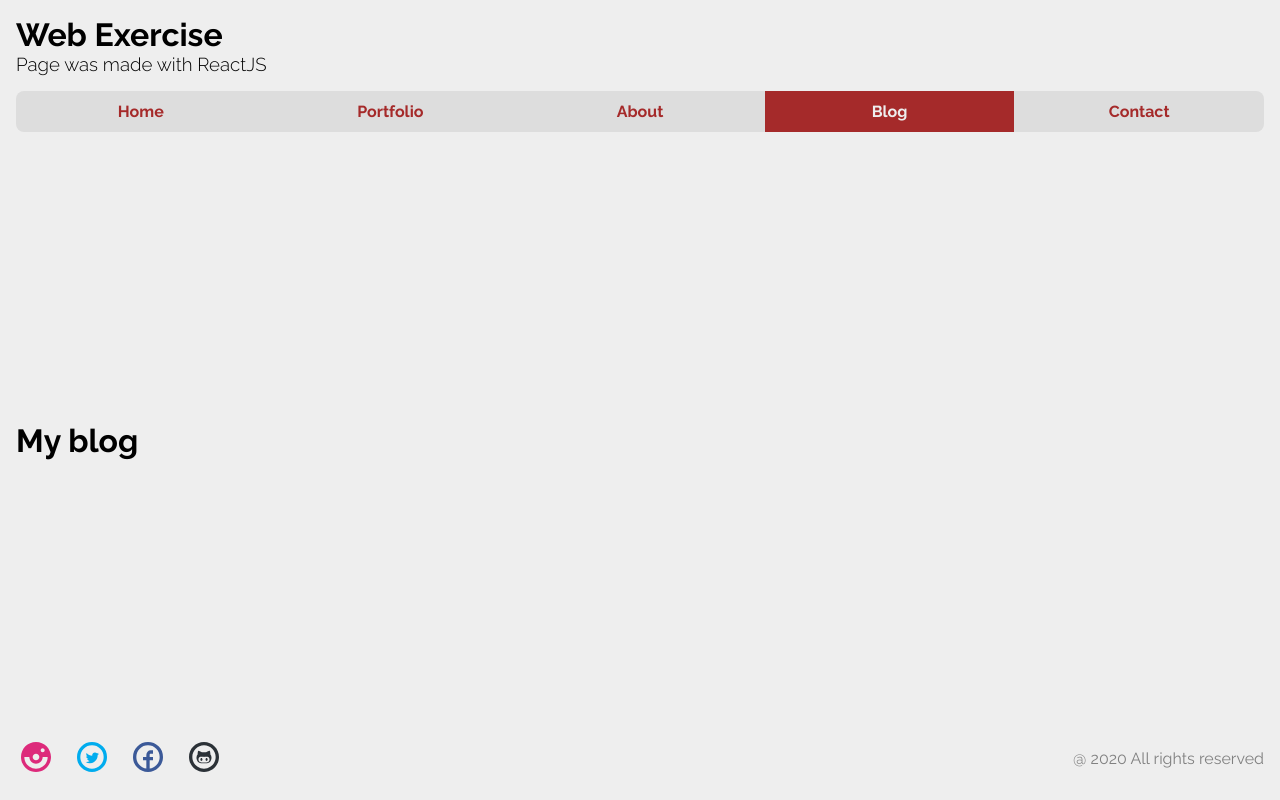
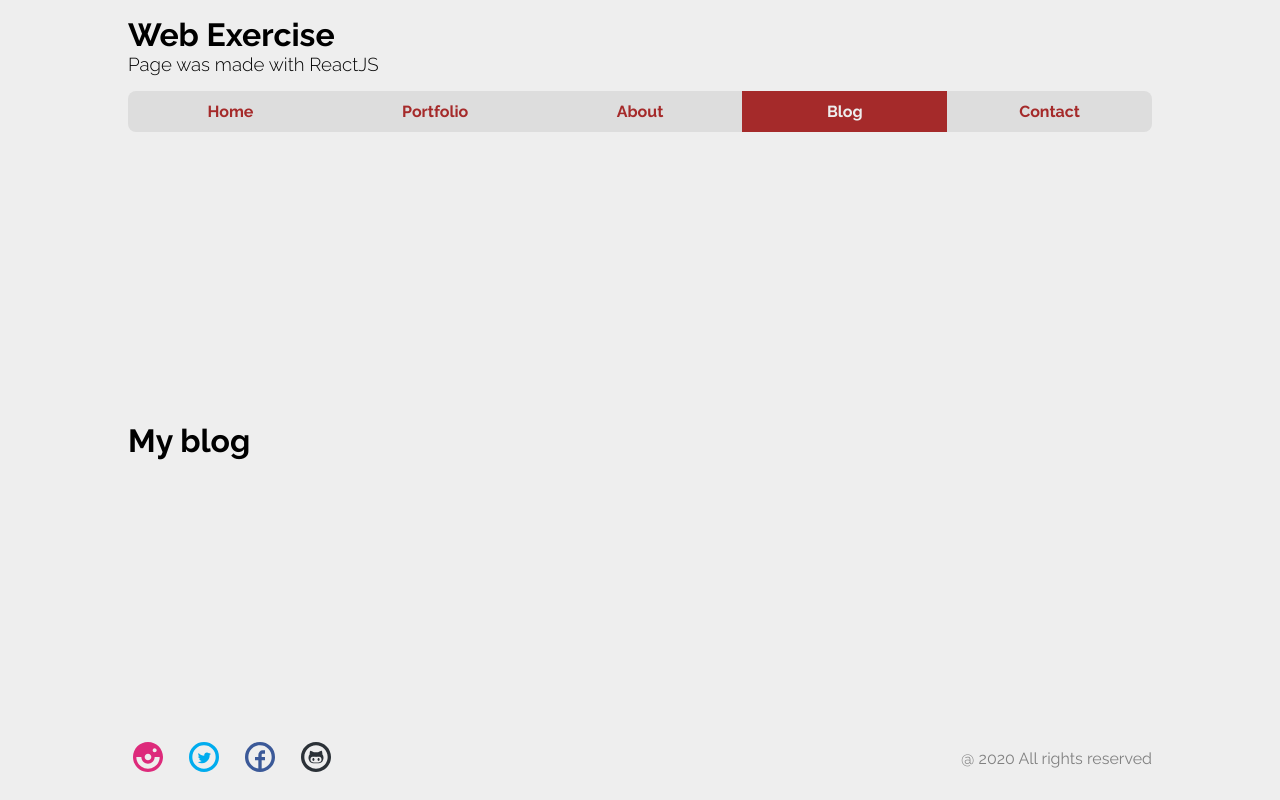
Before and after one commit to angelozdev/frontend-excercise, a React app: page /Blog in a window 1280 px wide. Built offline with nearby package versions, Linux system fonts and the light colour scheme.

Commit message:
Add Wrapper

```diff
--- a/src/pages/About.tsx
+++ b/src/pages/About.tsx
@@ -1,10 +1,13 @@
 import React from 'react'
+
+/* Components */
+import Wrapper from '../react-components/Wrapper'
 
 const About = () => {
    return (
-      <div>
+      <Wrapper>
          <h1>About Me</h1>
-      </div>
+      </Wrapper>
    )
 }
 
--- a/src/pages/Blog.tsx
+++ b/src/pages/Blog.tsx
@@ -1,10 +1,13 @@
-import React from 'react'
+import React from 'react';
+
+/* Components */
+import Wrapper from '../react-components/Wrapper';
 
 const Blog = () => {
    return (
-      <div>
+      <Wrapper>
          <h1>My blog</h1>
-      </div>
+      </Wrapper>
    )
 }
 
--- a/src/pages/Contact.tsx
+++ b/src/pages/Contact.tsx
@@ -1,10 +1,13 @@
-import React from 'react'
+import React from 'react';
+
+/* Components */
+import Wrapper from '../react-components/Wrapper'
 
 const Contact = () => {
    return (
-      <div>
+      <Wrapper>
          <h1>Contact</h1>
-      </div>
+      </Wrapper>
    )
 }
 
--- a/src/pages/Portfolio.tsx
+++ b/src/pages/Portfolio.tsx
@@ -1,10 +1,13 @@
 import React from 'react'
+
+/* Components */
+import Wrapper from '../react-components/Wrapper'
 
 const Portfolio = () => {
    return (
-      <div>
+      <Wrapper>
          <h1>Porfolio</h1>
-      </div>
+      </Wrapper>
    )
 }
 
--- a/src/react-components/FeaturedPage/index.tsx
+++ b/src/react-components/FeaturedPage/index.tsx
@@ -1,7 +1,10 @@
 import React from 'react';
 
 /* Styles */
-import { FeaturedPageStyled } from './style'
+import { FeaturedPageStyled } from './style';
+
+/* Components */
+import Wrapper from '../Wrapper';
 
 interface IProps {
    title: string,
@@ -11,6 +14,7 @@ interface IProps {
 
 const FeaturedPage = ({ title, description, img }: IProps) => {
    return (
+      <Wrapper>
          <FeaturedPageStyled>
             <div className="content">
                <h3>Featured Page</h3>
@@ -21,6 +25,7 @@ const FeaturedPage = ({ title, description, img }: IProps) => {
                <img src={img} alt="Featured image"/>
             </figure>
          </FeaturedPageStyled>
+      </Wrapper>
    )
 }
 
--- a/src/react-components/Footer/index.tsx
+++ b/src/react-components/Footer/index.tsx
@@ -9,6 +9,9 @@ import {
    TiSocialInstagramCircular
 } from 'react-icons/ti';
 
+/* Components */
+import Wrapper from '../Wrapper';
+
 const Footer = () => {
    const SIZE: string = '2.5rem';
    const colors = {
@@ -18,6 +21,7 @@ const Footer = () => {
       instagram: '#dd2a7b'
    }
    return (
+      <Wrapper>
          <FooterStyled>
             <div className="social">
                <a href="">
@@ -37,7 +41,8 @@ const Footer = () => {
                <p>@ 2020 All rights reserved</p>
             </div>
          </FooterStyled>
+      </Wrapper>
    )
 }
 
-export default Footer
+export default Footer;
--- a/src/react-components/Header/index.tsx
+++ b/src/react-components/Header/index.tsx
@@ -4,12 +4,14 @@ import React from 'react';
 import { HeaderStyled } from './style';
 
 /* Components */
-import NavItem from '../NavItem'
+import NavItem from '../NavItem';
+import Wrapper from '../Wrapper'
 
 const items = ['Home', 'Portfolio', 'About', 'Blog', 'Contact']
 
 const Header = (): JSX.Element => {
    return (
+      <Wrapper>
          <HeaderStyled>
             <h1>Web Exercise</h1>
             <h3>Page was made with ReactJS</h3>
@@ -21,6 +23,7 @@ const Header = (): JSX.Element => {
                }</ul>
             </nav>
          </HeaderStyled>
+      </Wrapper>
    )
 }
 
--- a/src/react-components/ListOfArticles/index.tsx
+++ b/src/react-components/ListOfArticles/index.tsx
@@ -8,9 +8,13 @@ import { ListOfArticlesStyled } from './style';
 import { useSelector } from 'react-redux';
 import { IIntitialState } from "../../redux/store";
 
+/* Components */
+import Wrapper from '../Wrapper';
+
 const ListOfArticles = () => {
    const articles = useSelector((state: IIntitialState) => state.articles);
    return (
+      <Wrapper>
          <ListOfArticlesStyled>{
             articles.map(({ date, author, title, description, comments, id }) => (
                <Article
@@ -23,6 +27,7 @@ const ListOfArticles = () => {
                />
             ))
          }</ListOfArticlesStyled>
+      </Wrapper>
    )
 }
 
--- /dev/null
+++ b/src/react-components/Wrapper/index.tsx
@@ -0,0 +1,18 @@
+import React from 'react';
+
+/* Styles */
+import { WrapperStyled } from './style';
+
+interface IProps {
+   children: JSX.Element | JSX.Element[]
+}
+
+const Wrapper = ({ children }: IProps) => {
+   return (
+      <WrapperStyled>
+         {children}
+      </WrapperStyled>
+   )
+}
+
+export default Wrapper
--- /dev/null
+++ b/src/react-components/Wrapper/style.ts
@@ -0,0 +1,7 @@
+import styled from 'styled-components';
+
+export const WrapperStyled = styled.div`
+   width: 100%;
+   max-width: 1024px;
+   margin: 0 auto;
+`
```
Lines whose indentation alone changed are shown as unchanged.
